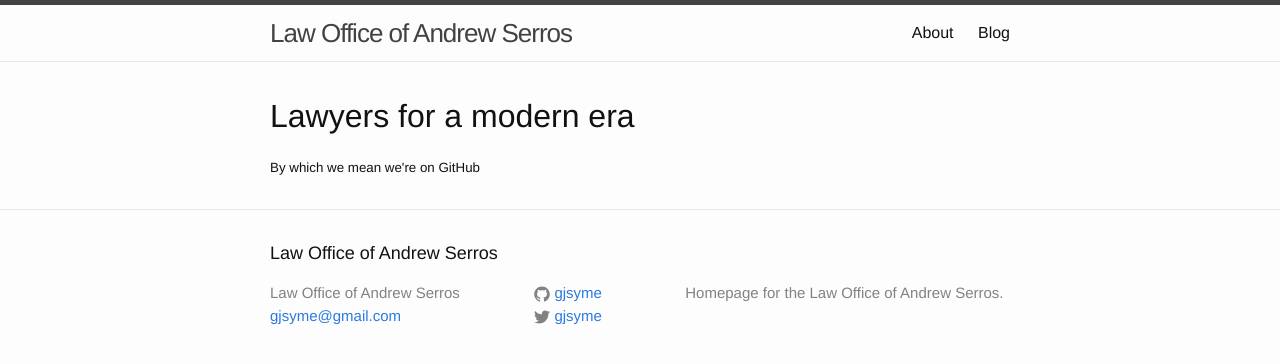
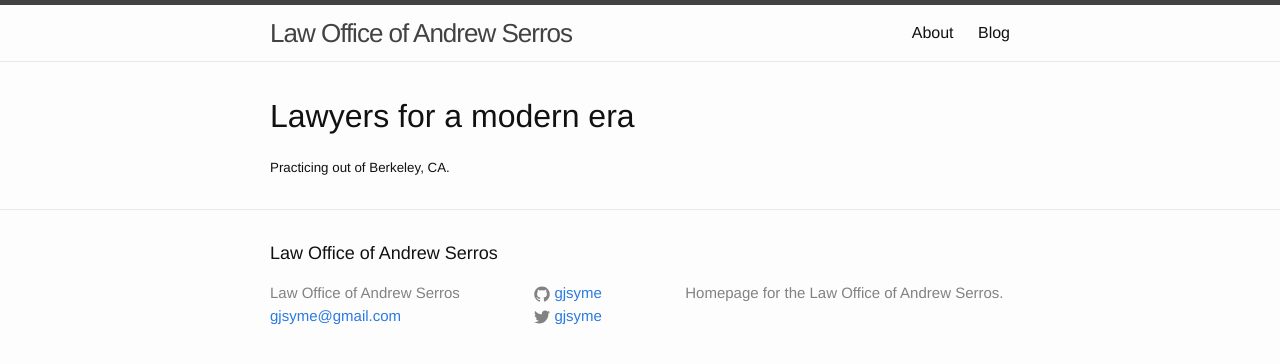
Before and after one commit to LawOfficeAndrewSerros/LawOfficeAndrewSerros.github.io, a Jekyll site: the page built from index.html, in a window 1280 px wide. Shown: the top 364 px of the page. Built offline with Jekyll 4.4.1, drawn with Linux system fonts in a browser that asks for light colours.

Commit message:
Update to be less off-the-cuff on index

```diff
--- a/index.html
+++ b/index.html
@@ -6,6 +6,8 @@ layout: default
 
   <!--  Blog content moved to blog.html-->
   <h1>Lawyers for a modern era</h1>
-  <small>By which we mean we're on GitHub</small>
+  <small>Practicing out of Berkeley, CA.</small>
+
+
 
 </div>
```
